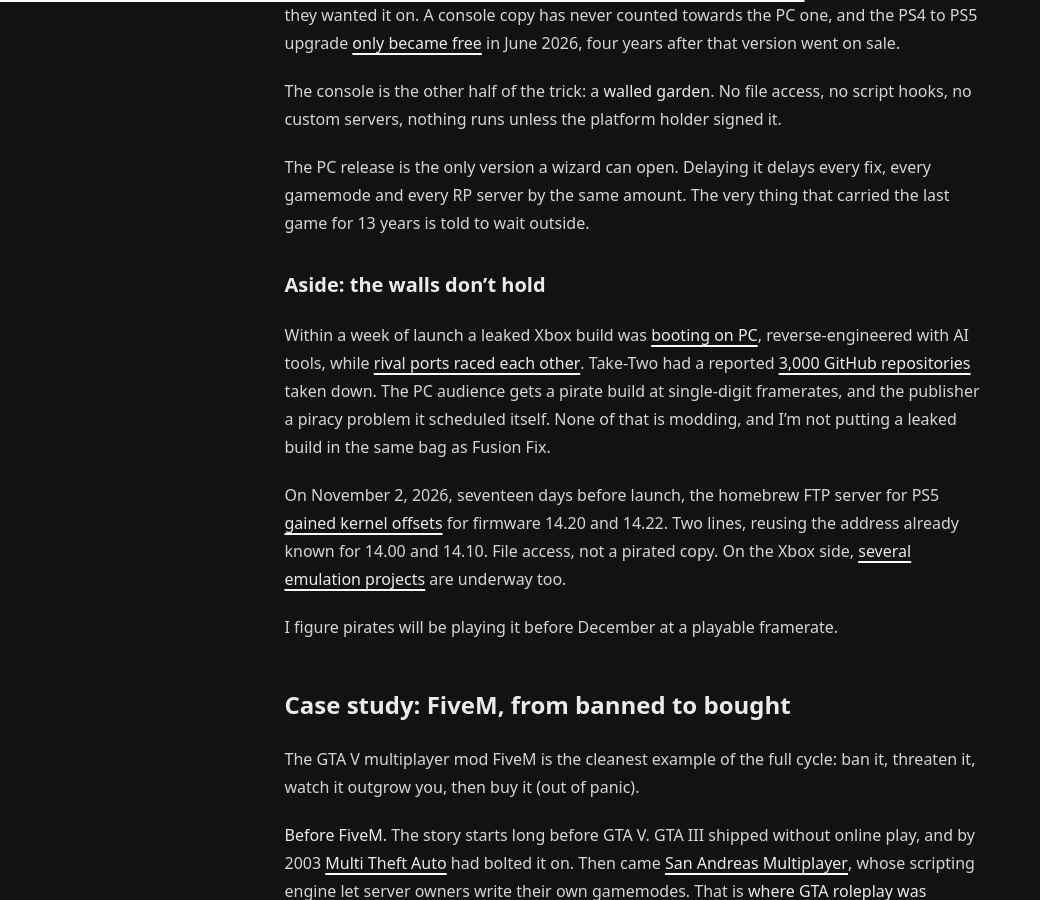
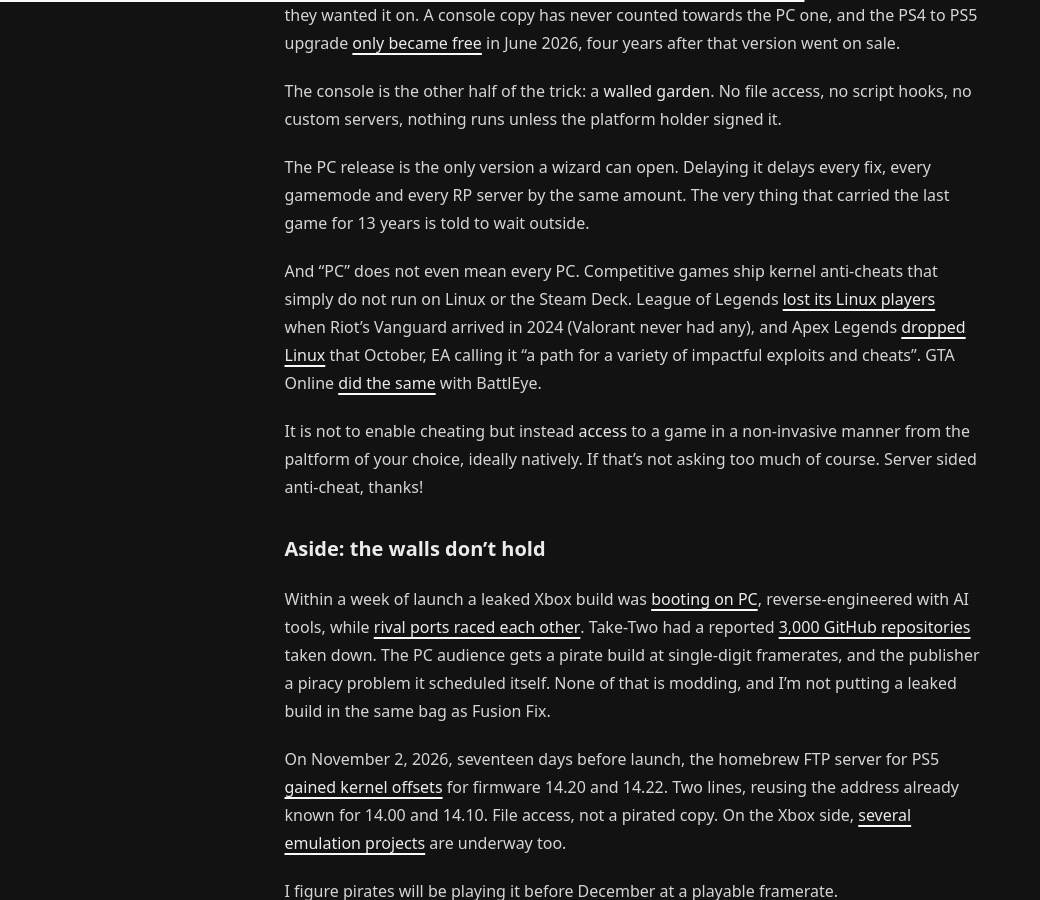
Before and after one commit to h8d13/dontreadthedocs, a Jekyll site: the page built from _notes/modding-wizards.md, in a window 1280 px wide and 900 px high, scrolled down 5827 px. Shown: the whole window, without its empty margins (0-1040 px from the left). Built offline with Jekyll 4.4.1, drawn with Linux system fonts in a browser that asks for light colours.

Commit message:
misc
Signed-off-by: h8d13 <hadean-eon-dev@proton.me>

```diff
--- a/_notes/modding-wizards.md
+++ b/_notes/modding-wizards.md
@@ -209,6 +209,17 @@ The PC release is the only version a wizard can open. Delaying it delays every f
 every gamemode and every RP server by the same amount. The very thing that carried
 the last game for 13 years is told to wait outside.
 
+And "PC" does not even mean every PC. Competitive games ship kernel anti-cheats
+that simply do not run on Linux or the Steam Deck. League of Legends
+[lost its Linux players][lol-vanguard] when Riot's Vanguard arrived in 2024
+(Valorant never had any), and Apex Legends [dropped Linux][apex-linux] that
+October, EA calling it "a path for a variety of impactful exploits and cheats".
+GTA Online [did the same][gta-battleye] with BattlEye.
+
+It is not to enable cheating but instead **access** to a game in a non-invasive
+manner from the paltform of your choice, ideally natively. If that's not asking
+too much of course. Server sided anti-cheat, thanks!
+
 ### Aside: the walls don't hold
 
 Within a week of launch a leaked Xbox build was
@@ -369,6 +380,9 @@ The publisher can set the rules. It just has to **open the door first.**
 [mods21-under]: https://kotaku.com/ambitious-gta-underground-mod-shutdowns-after-six-years-1847619249
 [gta5-upgrade]: https://www.videogameschronicle.com/news/rockstar-is-giving-last-gen-gta-5-owners-a-free-upgrade/
 [gta6-nopc]: https://godisageek.com/2026/05/gta-6-skips-pc-at-launch-consoles-come-first/
+[lol-vanguard]: https://www.gamingonlinux.com/2024/04/riot-games-talk-vanguard-anti-cheat-for-league-of-legends-and-why-its-a-no-for-linux
+[apex-linux]: https://pcgamer.com/games/battle-royale/apex-legends-ditches-steam-deck-support-ea-says-linux-is-a-path-for-a-variety-of-impactful-exploits-and-cheats
+[gta-battleye]: https://pcgamer.com/games/grand-theft-auto/gta-online-is-no-longer-compatible-with-steam-deck-thanks-to-its-new-anti-cheat-software-despite-battleye-having-an-opt-in-system-for-this-sort-of-thing
 [gta6-core]: https://www.gamesradar.com/games/grand-theft-auto/gta-6-skipping-pc-at-launch-not-due-to-playstation-deal-but-because-rockstar-focuses-on-the-core-consumer-take-two-ceo-says/
 [hotcoffee-esrb]: https://www.esrb.org/blog/esrb-concludes-investigation-into-grand-theft-auto-san-andreas-revokes-m-mature-rating/
 [hotcoffee-ftc]: https://www.gamedeveloper.com/game-platforms/ftc-take-two-settle-over-i-gta-i-hot-coffee-mod
```
